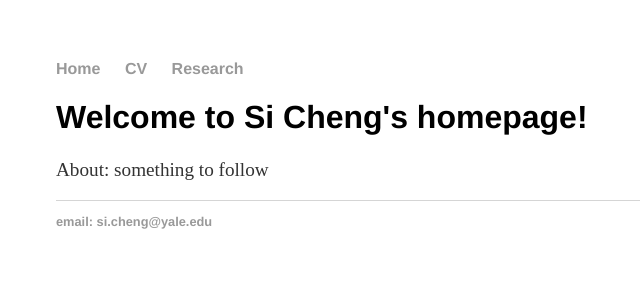
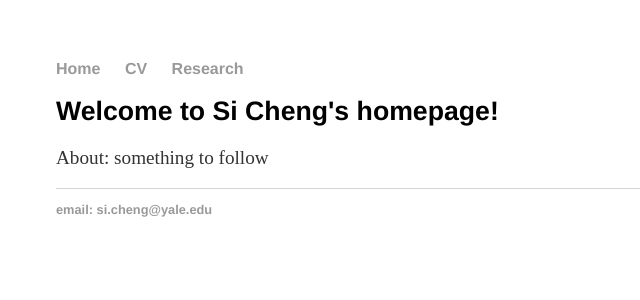
Before and after one commit to chengs94/chengs94.github.io, a Jekyll site: the page built from index.html, in a window 1280 px wide. Shown: the top 300 px of the page, without its empty margins (136-776 px from the left). Built offline with Jekyll 4.4.1, drawn with Linux system fonts in a browser that asks for light colours.

Commit message:
Update main.css

```diff
--- a/css/main.css
+++ b/css/main.css
@@ -20,7 +20,7 @@ a:hover {
     text-decoration: underline;
 }
 h1 {
-    font-size: 2em;
+    font-size: 20pt;
     font-family:'Helvetica', 'Arial', 'Sans-Serif';
 }
 p {
```
